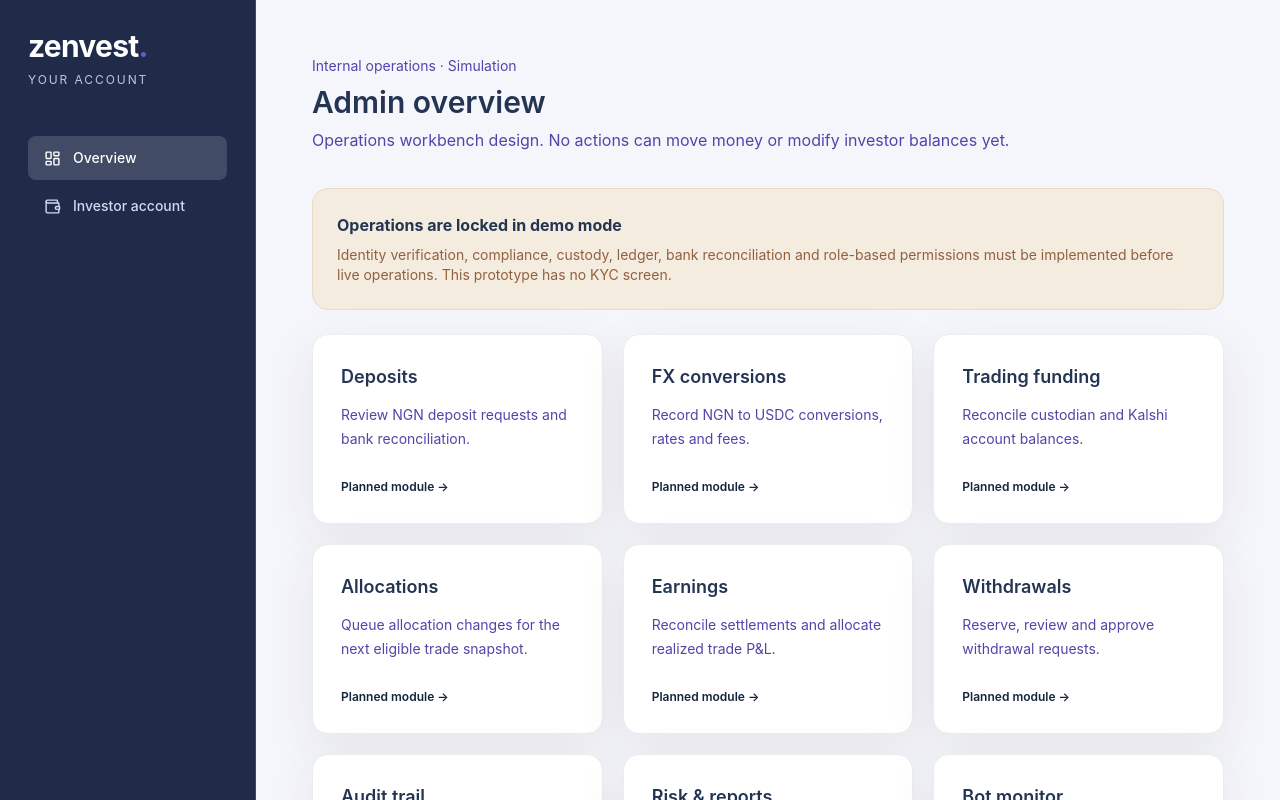
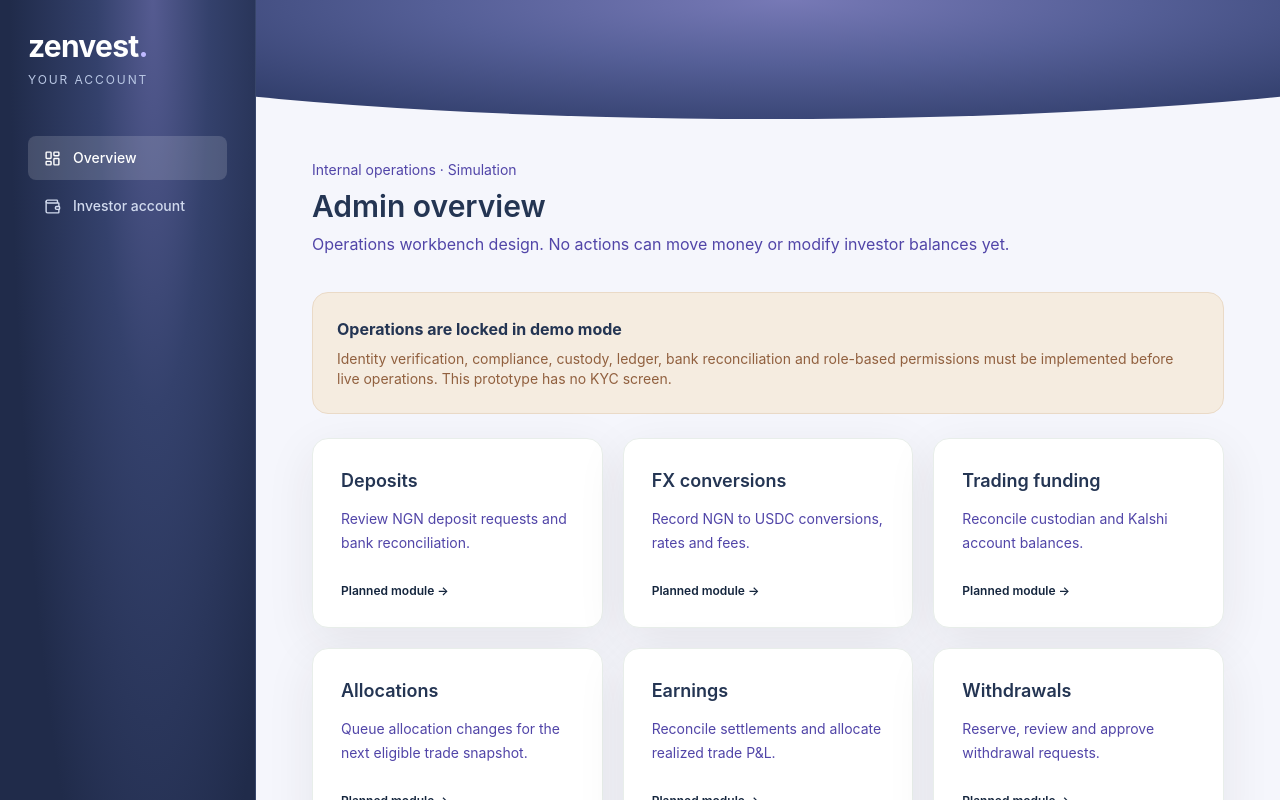
Before and after one commit to en0ma/zenvest, a Next.js app: page /preview/admin in a window 1280 px wide. Shown: the top 800 px of the page. Built offline with nearby package versions, Linux system fonts and the light colour scheme.

Commit message:
Add Afterglow curved violet gradient stripe to all investor pages

```diff
--- a/src/components/shell.tsx
+++ b/src/components/shell.tsx
@@ -16,7 +16,7 @@ export function Shell({ admin = false, preview = false, children }: {admin?:bool
   ];
   const items = preview ? nav.map(item => ({ ...item, href: item.href.replace("/dashboard", "/preview/investor").replace("/admin", "/preview/admin") })) : nav;
   return <div className="min-h-screen lg:flex bg-[#F5F6FC]">{!preview&&<SecurityIdle/>}
-    <header className="relative z-40 flex lg:hidden items-center justify-between h-[76px] border-b border-[#38466B] bg-[#202B4A] px-5 sm:px-7">
+    <header className="relative z-40 flex lg:hidden items-center justify-between h-[76px] border-b border-[#38466B] bg-[radial-gradient(ellipse_at_50%_0%,#6567A1_0%,#424E82_46%,#202B4A_100%)] px-5 sm:px-7">
       <Link href="/" className="text-[27px] font-black tracking-tight text-white">zenvest<span className="text-[#BFB9FF]">.</span></Link>
       <AutoCloseDetails className="relative"><summary aria-label="Open investor navigation" className="list-none cursor-pointer rounded-lg border border-[#DFE5EF] p-2 text-white"><Menu size={22}/></summary>
         <nav aria-label="Investor navigation" className="absolute right-0 top-12 z-50 w-60 rounded-2xl border border-[#DFE5EF] bg-white p-4 shadow-xl flex flex-col gap-1 text-sm text-[#243553]">
@@ -25,13 +25,13 @@ export function Shell({ admin = false, preview = false, children }: {admin?:bool
         </nav>
       </AutoCloseDetails>
     </header>
-    <aside className="hidden lg:flex lg:flex-col bg-[#202B4A] border-r border-[#38466B] text-white lg:w-64 p-7 lg:min-h-screen">
-      <Link href="/" className="text-3xl font-bold tracking-tight text-white">zenvest<span className="text-[#625DC1]">.</span></Link>
+    <aside className="hidden lg:flex lg:flex-col bg-[radial-gradient(ellipse_at_60%_0%,#555B91_0%,#34416C_26%,#202B4A_66%)] border-r border-[#38466B] text-white lg:w-64 p-7 lg:min-h-screen">
+      <Link href="/" className="text-3xl font-bold tracking-tight text-white">zenvest<span className="text-[#BFB9FF]">.</span></Link>
       <p className="text-xs tracking-[.16em] text-[#B9C7E4] uppercase mt-2">Your account</p>
       <nav aria-label="Investor sidebar" className="mt-12 flex flex-col gap-1">{items.map(({href,text})=><InvestorNavLink key={text} href={href} text={text} variant="sidebar"/>)}</nav>
       {!preview&&<Signout/>}
     </aside>
     <nav aria-label="Mobile investor navigation" className="fixed bottom-0 inset-x-0 z-40 grid grid-cols-4 border-t border-[#DFE5EF] bg-white/95 backdrop-blur lg:hidden pb-[env(safe-area-inset-bottom)]">{items.map(({href,text})=><InvestorNavLink key={text} href={href} text={text} variant="mobile"/>)}</nav>
-    <main className="flex-1 min-w-0 px-5 py-10 sm:px-10 lg:px-14 lg:py-14 max-w-[1500px] mx-auto pb-28 lg:pb-10">{children}</main>
+    <main className="relative isolate flex-1 min-w-0 max-w-[1500px] mx-auto overflow-hidden px-5 pb-28 pt-32 sm:px-10 sm:pt-36 lg:px-14 lg:pb-12 lg:pt-40"><div aria-hidden="true" className="pointer-events-none absolute inset-x-0 top-0 -z-10 h-28 bg-[radial-gradient(ellipse_75%_110%_at_52%_0%,#7779B6_0%,#555F97_46%,#303D6A_100%)] [clip-path:ellipse(86%_93%_at_50%_0%)] sm:h-32"/>{children}</main>
   </div>;
 }
```
